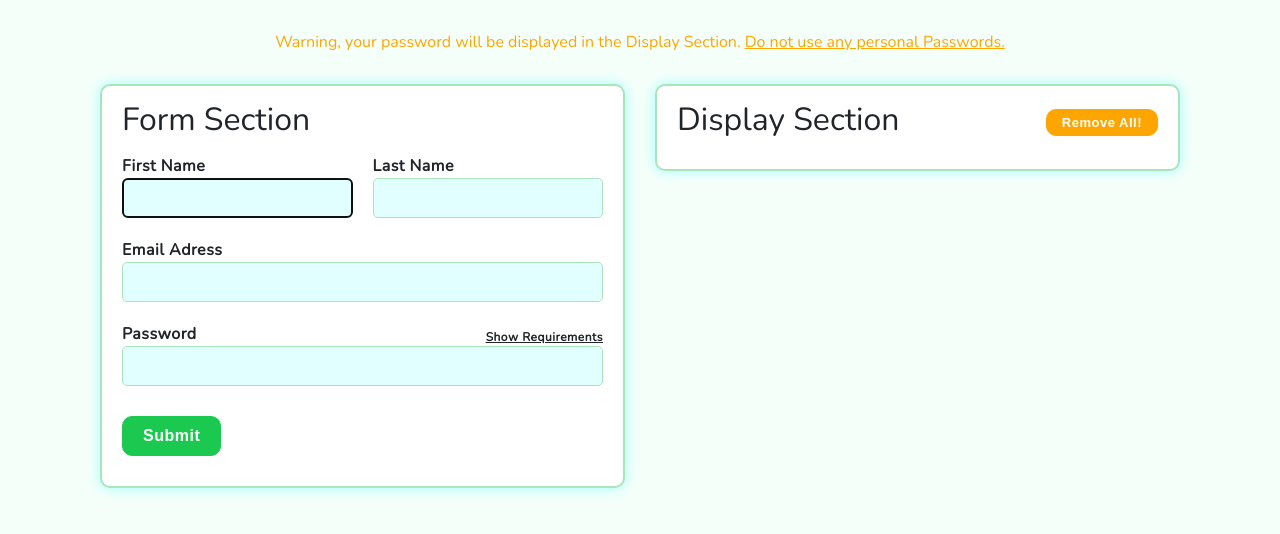
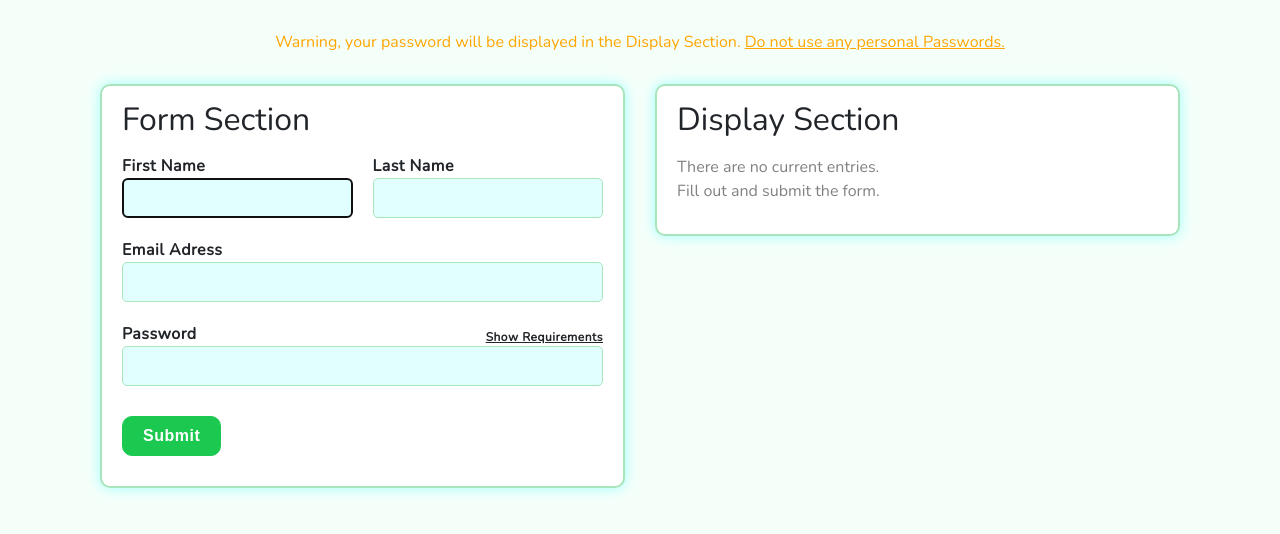
Before and after one commit to PhilipRurka/IoTplace-V2, a React (Create React App) app in the folder validation/: page / in a window 1280 px wide. Shown: the top 534 px of the page. Built offline with nearby package versions, Linux system fonts and the light colour scheme.

Commit message:
Added the  Empty Entries text in the Display Component.

```diff
--- a/validation/src/components/BubbleCard.jsx
+++ b/validation/src/components/BubbleCard.jsx
@@ -21,7 +21,7 @@ const Container = styled.div({
 });
 
 const H1 = styled.h1({
-  margin: '0'
+  margin: '0',
 });
 
 const Content = styled.div({
--- a/validation/src/components/Display.jsx
+++ b/validation/src/components/Display.jsx
@@ -58,6 +58,10 @@ const ResetAllButton = styled.button({
   fontWeight: '600',
   letterSpacing: '0.5px'
 });
+
+const EmptyEntries = styled.p({
+  color: '#818181'
+});
 /** End End End End End End End End End */
 
 const onRemoveAll = (removeAllEntries) => {
@@ -67,10 +71,15 @@ const onRemoveAll = (removeAllEntries) => {
 const Display = ({ entries, removeAllEntries, removeEntry }) => {
   return (
     <BubbleCard className='col-6-md' label='Display Section'>
-      <ResetAllButton
-        onClick={() => {onRemoveAll(removeAllEntries)}}>
-        Remove All!
-      </ResetAllButton>
+      {(entries && entries.length !== 0)
+      ? (
+        <ResetAllButton
+          onClick={() => {onRemoveAll(removeAllEntries)}}>
+          Remove All!
+        </ResetAllButton>
+      ) : (
+        <EmptyEntries>There are no current entries.<br />Fill out and submit the form.</EmptyEntries>
+      )}
       {entries.map(({ id, firstName, lastName, email, password }, i) => (
         <div className="fields" key={id}>
           {(i > 0) && <HR />}
```
